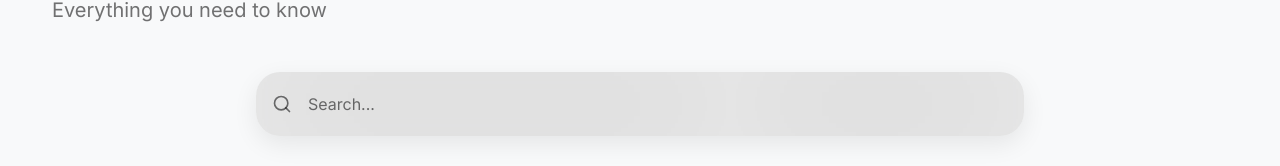
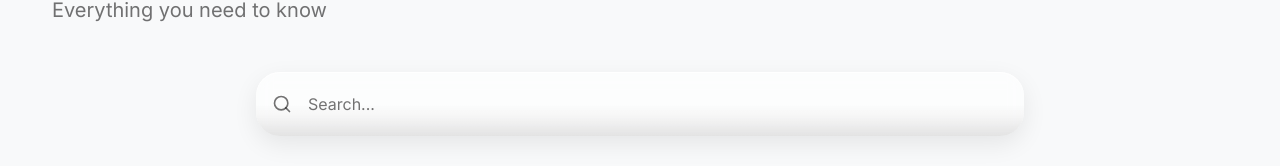
Before and after one commit to 3S-Clean/3s-clean-app, a Next.js app: page /en/faq in a window 1280 px wide. Shown: the part 255-421 px from the top of the page. Built offline with nearby package versions, Linux system fonts and the light colour scheme; no server answers.

Commit message:
feat: new de-en-auth

```diff
--- a/components/ui/card/CardFrame.ts
+++ b/components/ui/card/CardFrame.ts
@@ -4,15 +4,20 @@ export const CARD_FRAME_BASE = [
     "bg-[var(--card)] backdrop-blur-sm",
     "text-gray-900",
 
-    // ✅ Light: NO top glow. Only bottom-to-mid depth (clean + premium)
-    "[box-shadow:inset_0_-260px_380px_rgba(0,0,0,0.14),0_8px_24px_rgba(0,0,0,0.08)]",
+    // Light: 50% pure, then gentle shade, then stronger same shade
+    "before:pointer-events-none before:absolute before:inset-0 before:content-['']",
+    "before:opacity-100",
+    "before:[background:linear-gradient(180deg,rgba(0,0,0,0)_0%,rgba(0,0,0,0)_50%,rgba(0,0,0,0.03)_70%,rgba(0,0,0,0.10)_100%)]",
+    "dark:before:opacity-0",
 
-    // Dark: subtle premium gradient (NOT white) + glass blur
+    // Light: subtle inner highlight + outer depth
+    "[box-shadow:inset_0_1px_0_rgba(255,255,255,0.70),0_8px_24px_rgba(0,0,0,0.08)]",
+
+    // Dark
     "dark:bg-gradient-to-br dark:from-[var(--card)]/85 dark:via-[var(--card)]/70 dark:to-black/30",
     "dark:backdrop-blur-sm dark:text-white",
     "dark:[box-shadow:inset_0_1px_0_rgba(255,255,255,0.10),0_12px_34px_rgba(0,0,0,0.48)]",
 ].join(" ");
-
 export const AUTH_CARD_BASE = [
     "relative overflow-hidden",
     "rounded-3xl",
--- a/messages/en.json
+++ b/messages/en.json
@@ -29,22 +29,22 @@
       "core": {
         "title": "CORE",
         "desc": "The essential cleaning program to keep your home consistently clean and presentable",
-        "price": "From € 120 including VAT"
+        "price": "From € 120"
       },
       "reset": {
         "title": "RESET",
         "desc": "An intensive deep cleaning to revitalize homes with heavy buildup from a long cleaning gap or after events.",
-        "price": "From € 200 including VAT"
+        "price": "From € 200"
       },
       "initial": {
         "title": "INITIAL",
         "desc": "Cleaning designed for first-time clients to establish a maintainable baseline level of cleanness for homes in normal condition.",
-        "price": "Recommended From € 165 including VAT"
+        "price": "From € 165"
       },
       "handover": {
         "title": "HANDOVER",
         "desc": "Cleaning to make your home move-in ready or before handover to landlord",
-        "price": "From € 220 including VAT"
+        "price": "From € 220"
       }
     }
   },
```
